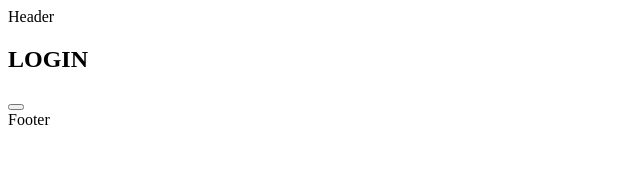
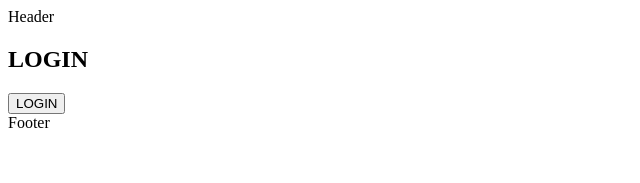
Before and after one commit to fran2708/MCGA-Final-FrontEnd, a React (Vite) app: page /login in a window 1280 px wide. Shown: the top 183 px of the page, without its empty margins (0-640 px from the left). Built offline with nearby package versions, Linux system fonts and the light colour scheme.

Commit message:
fix: added logout placeholder and fixed login placeholder

```diff
--- a/src/App.jsx
+++ b/src/App.jsx
@@ -9,7 +9,7 @@ import { PublicRoutes, PrivateRoutes } from './models/routes'
 
 // import './App.css'
 
-function App() {
+function App () {
     return (
         <div className="app">
             <BrowserRouter>
--- a/src/guards/auth.guard.jsx
+++ b/src/guards/auth.guard.jsx
@@ -5,5 +5,5 @@ import { PublicRoutes } from '../models/routes'
 export const AuthGuard = () => {
     const userState = useSelector((store) => store.login.user)
 
-    return userState.id ? <Outlet/> : <Navigate replace to={PublicRoutes.LOGIN} />
+    return userState.id ? <Outlet /> : <Navigate replace to={PublicRoutes.LOGIN} />
 }
--- a/src/pages/Dashboard/index.jsx
+++ b/src/pages/Dashboard/index.jsx
@@ -1,6 +1,19 @@
+import { useSelector } from 'react-redux'
+import { useNavigate } from 'react-router-dom'
+import { PublicRoutes } from '../../models/routes'
+
 function index () {
+    const navigate = useNavigate()
+    const user = useSelector((store) => store.login.user)
+    const logOut = () => {
+        user.email = ''
+        navigate(`/${PublicRoutes.LOGIN}`, { replace: true })
+    }
     return (
-        <div>DASHBOARD</div>
+        <div>
+            <div>DASHBOARD</div>
+            <button onClick={logOut}>LOGOUT</button>
+        </div>
     )
 }
 
--- a/src/pages/Login/index.jsx
+++ b/src/pages/Login/index.jsx
@@ -1,20 +1,22 @@
 import { useDispatch, useSelector } from 'react-redux'
 import { login } from '../../Redux/Login/thunks'
+import { useNavigate } from 'react-router-dom'
+import { PrivateRoutes } from '../../models/routes'
 
 function index () {
-    const dispatch = useDispatch()
+    const navigate = useNavigate()
+    const user = useSelector((store) => store.login.user)
+
     const loginFunc = () => {
-        dispatch(login())
-        const user = useSelector((store) => store.user)
-        if (user) {
-            // navigate to the products list page
-        }
+        user.email = 'test@test.com'
+        user.id = 'test'
+        navigate(`/${PrivateRoutes.DASHBOARD}`, { replace: true })
     }
 
     return (
         <div>
             <h2>LOGIN</h2>
-            <button onClick={loginFunc}></button>
+            <button onClick={loginFunc}>LOGIN</button>
         </div>
     )
 }
```
Also changed, not shown: src/main.jsx (+5 -5 lines), .eslintrc.cjs, src/Redux/Login/reducer.js (indentation only), src/models/routes.js (line endings or trailing spaces). Lines whose indentation alone changed are shown as unchanged.
